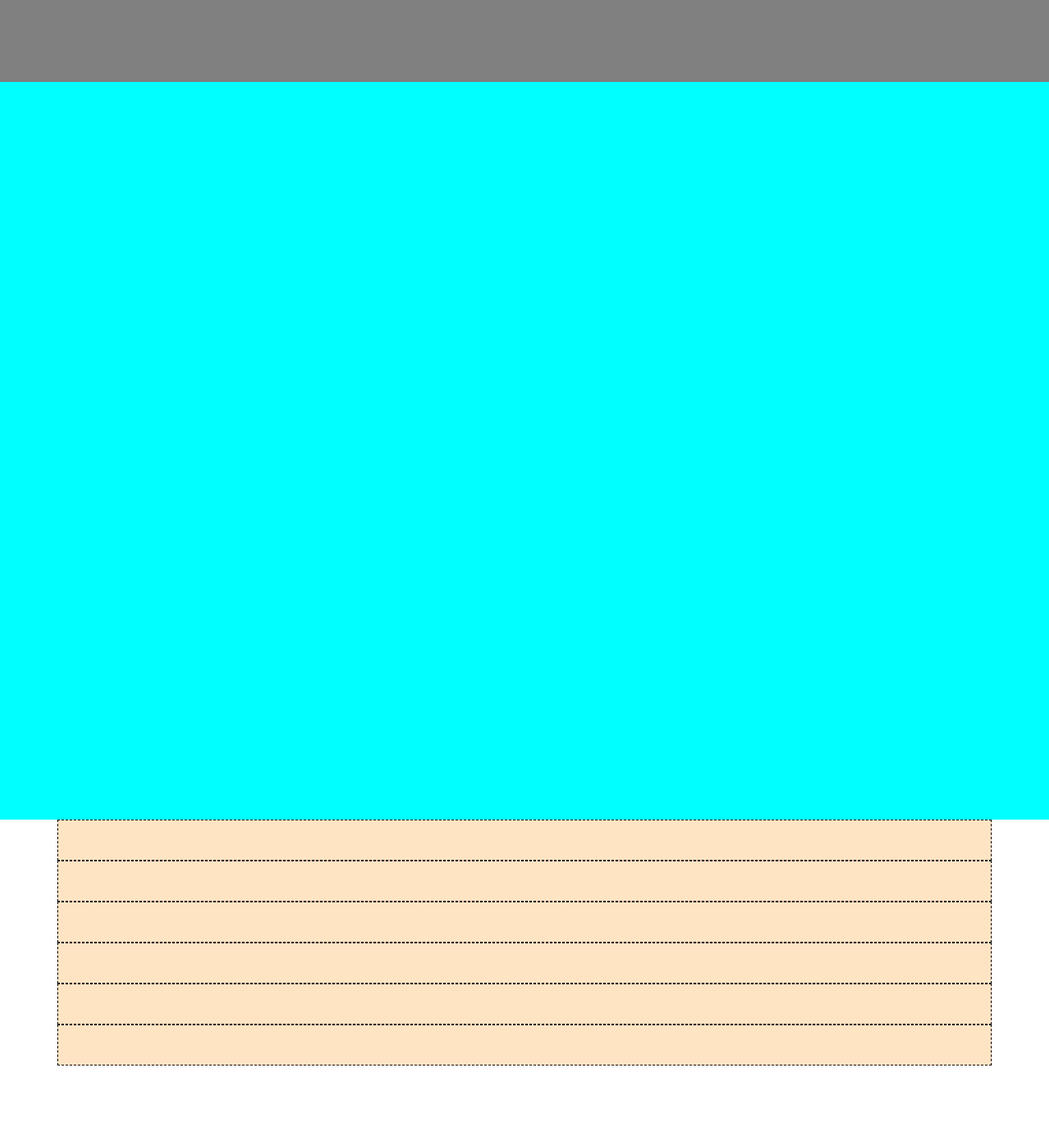
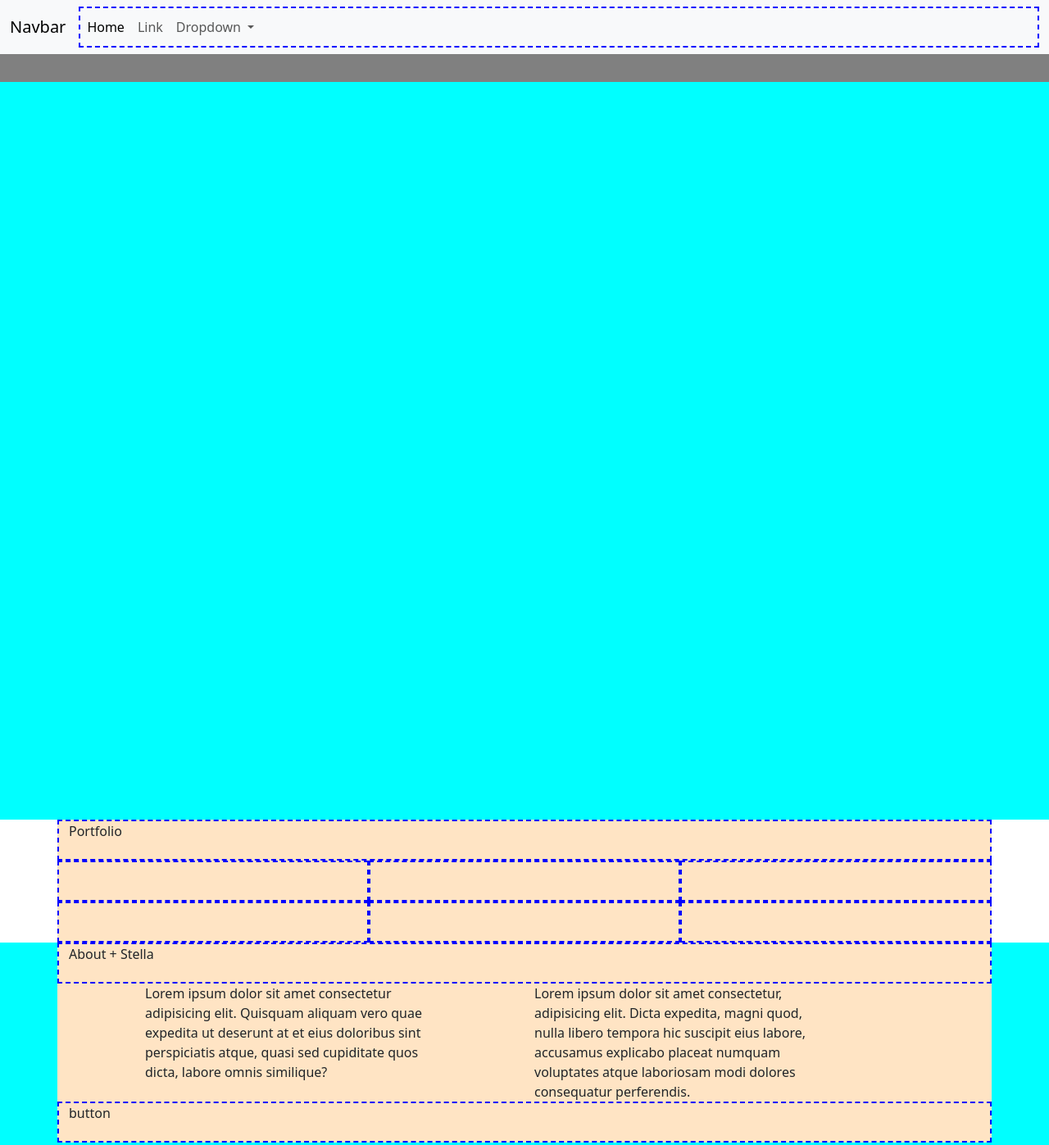
Before and after one commit to LukePadawalker/html-css-bootstrap-freelancer, a plain HTML site: page index.html in a window 1280 px wide. Shown: the top 1397 px of the page at 82% size. Drawn offline with nearby package versions, Linux system fonts and the light colour scheme.

Commit message:
fixed some logical problems

```diff
--- a/index.html
+++ b/index.html
@@ -9,7 +9,38 @@
     <title>Document</title>
 </head>
 <body>
-    <header></header>
+    <header>
+        <nav class="navbar navbar-expand-lg bg-body-tertiary">
+            <div class="container-fluid">
+              <a class="navbar-brand" href="#">Navbar</a>
+              <button class="navbar-toggler" type="button" data-bs-toggle="collapse" data-bs-target="#navbarSupportedContent" aria-controls="navbarSupportedContent" aria-expanded="false" aria-label="Toggle navigation">
+                <span class="navbar-toggler-icon"></span>
+              </button>
+              <div class="collapse navbar-collapse" id="navbarSupportedContent">
+                <ul class="navbar-nav me-auto mb-2 mb-lg-0">
+                  <li class="nav-item">
+                    <a class="nav-link active" aria-current="page" href="#">Home</a>
+                  </li>
+                  <li class="nav-item">
+                    <a class="nav-link" href="#">Link</a>
+                  </li>
+                  <li class="nav-item dropdown">
+                    <a class="nav-link dropdown-toggle" href="#" role="button" data-bs-toggle="dropdown" aria-expanded="false">
+                      Dropdown
+                    </a>
+                    <ul class="dropdown-menu">
+                      <li><a class="dropdown-item" href="#">Action</a></li>
+                      <li><a class="dropdown-item" href="#">Another action</a></li>
+                      <li><hr class="dropdown-divider"></li>
+                      <li><a class="dropdown-item" href="#">Something else here</a></li>
+                    </ul>
+                  </li>
+
+                </ul>
+              </div>
+            </div>
+          </nav>
+    </header>
     <div class="jumbotron">
         <div class="container">
         </div>
@@ -17,49 +48,52 @@
     <div class="portfolio">
         <div class="container">
             <div class="row">
-                <div class="col"></div>
+                <div class="col">Portfolio</div>
             </div>
             <div class="row">
-                <div class="col"></div>
+                <div class="col-12 col-md-6 col-lg-4"></div>
+                <div class="col-12 col-md-6 col-lg-4"></div>
+                <div class="col-12 col-md-6 col-lg-4"></div>
+                <div class="col-12 col-md-6 col-lg-4"></div>
+                <div class="col-12 col-md-6 col-lg-4"></div>
+                <div class="col-12 col-md-6 col-lg-4"></div>
             </div>
-            <div class="row">
-                <div class="col"></div>
-            </div>
-            <div class="row">
-                <div class="col"></div>
-            </div>
-            <div class="row">
-                <div class="col"></div>
-            </div>
-            <div class="row">
-                <div class="col"></div>
-            </div>
-        </div>
+
 
     </div>
     <div class="aboutme">
         <div class="container">
-            <div class="row"></div>
+            <div class="row">
+                <div class="col-12">About + Stella</div>
+            </div>
+            <div class="row">
+                <div class="offset-1 col-10 offset-1 col-md-4">Lorem ipsum dolor sit amet consectetur adipisicing elit. Quisquam aliquam vero quae expedita ut deserunt at et eius doloribus sint perspiciatis atque, quasi sed cupiditate quos dicta, labore omnis similique?</div>
+                <div class="offset-1 col-10 offset-1 col-md-4">Lorem ipsum dolor sit amet consectetur, adipisicing elit. Dicta expedita, magni quod, nulla libero tempora hic suscipit eius labore, accusamus explicabo placeat numquam voluptates atque laboriosam modi dolores consequatur perferendis.</div>
+            </div>
+            <div class="row">
+                <div class="col-12">button</div>
+            </div>
+
         </div>
 
     </div>
     <div class="contactme">
         <div class="container">
-            <div class="row"></div>
+            <div class="row">
+                <div class="col"></div>
+            </div>
+            <div class="row">
+                <div class="col offset-1 col-10"></div>
+            </div>
         </div>
 
     </div>
     <div class="final-info">
         <div class="container">
             <div class="row">
-                <div class="col"></div>
-            </div>
-            <div class="row">
-                <div class="col"></div>
-            </div>
-            <div class="row">
-                <div class="col"></div>
-            </div>
+                <div class="col-12 col-md-4"></div>
+                <div class="col-12 col-md-4"></div>
+                <div class="col-12 col-md-4"></div>
         </div>
 
     </div>
--- a/style.css
+++ b/style.css
@@ -1,11 +1,9 @@
 
-.container{
-}
+
 
 .row{
     background-color: bisque;
     min-height: 50px;
-    border: 1px dashed black;
 }
 
 
@@ -34,6 +32,7 @@ header{
 
 .contactme{
     min-height: 900px;
+
 }
 
 .final-info{
@@ -46,3 +45,8 @@ footer{
     min-height: 100px;
     background-color: rgb(80, 79, 79);
 }
+
+[class^='col']{
+    border: 2px dashed blue;
+    min-height: 50px;
+}
```
